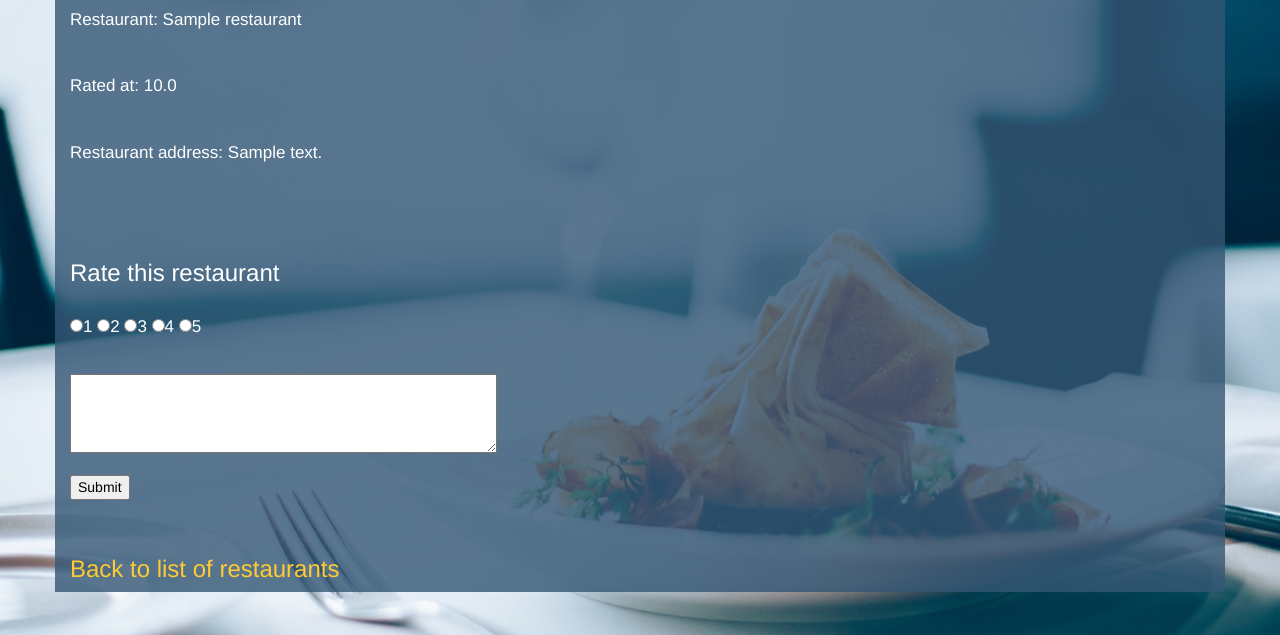
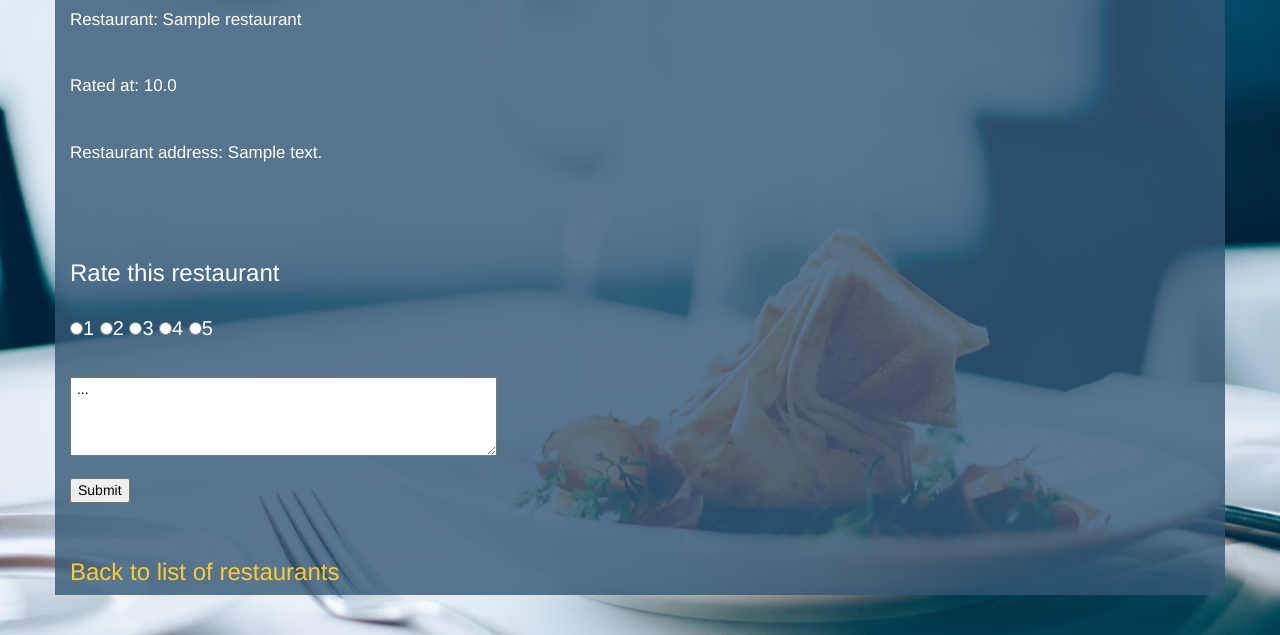
Before and after one commit to letaniaferreira/Dining-hero, a Flask app: page /restaurants/1 in a window 1280 px wide. Shown: the part 73-708 px from the top of the page. Run offline with Flask 2, Linux system fonts and the light colour scheme; tables that the repository leaves empty hold one stand-in row (values such as "Sample post"); some libraries are stand-ins or nearby versions.

Commit message:
adjusted color and size in restaurant_details.html

```diff
--- a/static/dininghero.css
+++ b/static/dininghero.css
@@ -40,3 +40,7 @@
 .details {
   font-size: 17px;
 }
+
+.numbers {
+  font-size: 20px;
+}
--- a/templates/restaurant_details.html
+++ b/templates/restaurant_details.html
@@ -35,7 +35,7 @@
 <form action="/rating" method=POST>
 
   <input type="hidden" name="restaurant" value={{ restaurant.restaurant_id }}>
-  <div class=details>
+  <div class=numbers>
   <input type='radio' name='score' value='1'>1
   <input type='radio' name='score' value='2'>2
   <input type='radio' name='score' value='3'>3
@@ -44,13 +44,12 @@
   </div>
   <br>
   <br>
-
+  <div class='submit'>
   <textarea rows="4" cols="50" name="user_review">
  ...</textarea>
 
   <br>
   <br>
-  <div class='submit'>
   <input type='submit'/>
   </div>
 </form>
```
